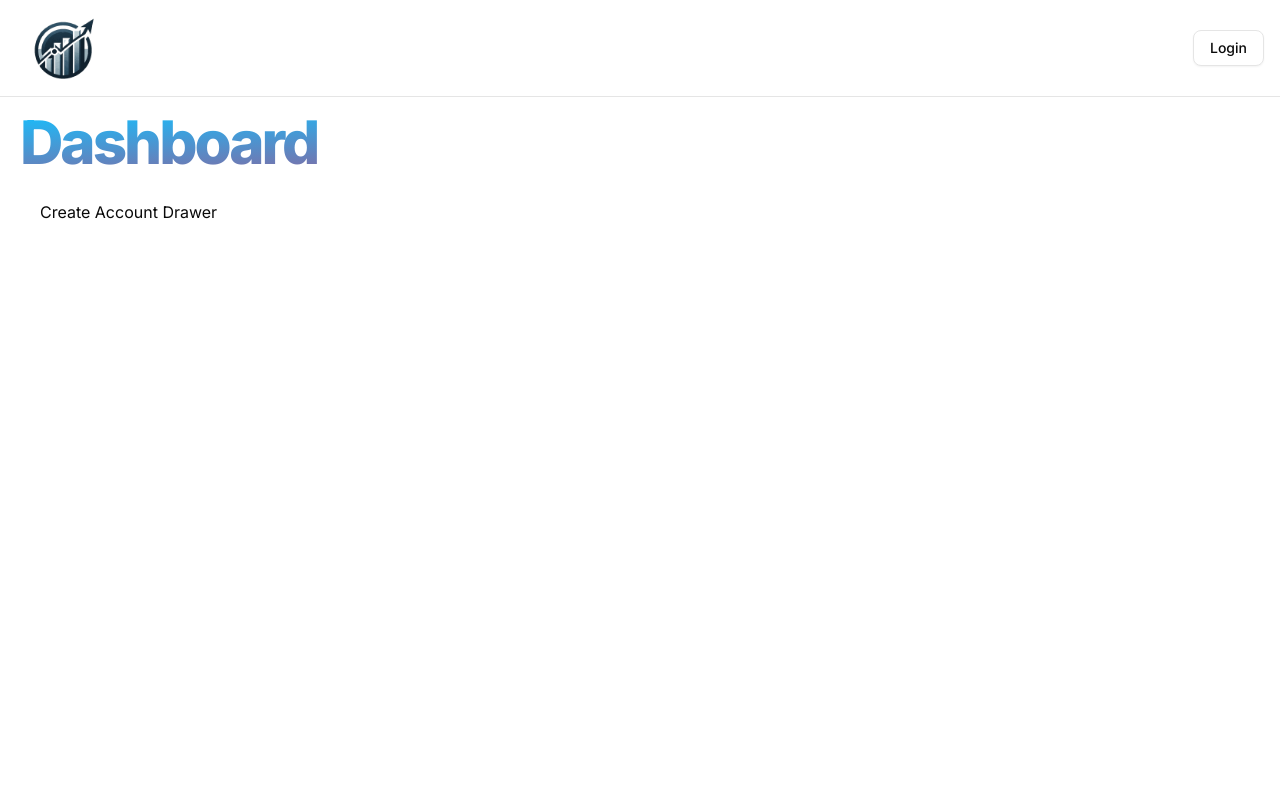
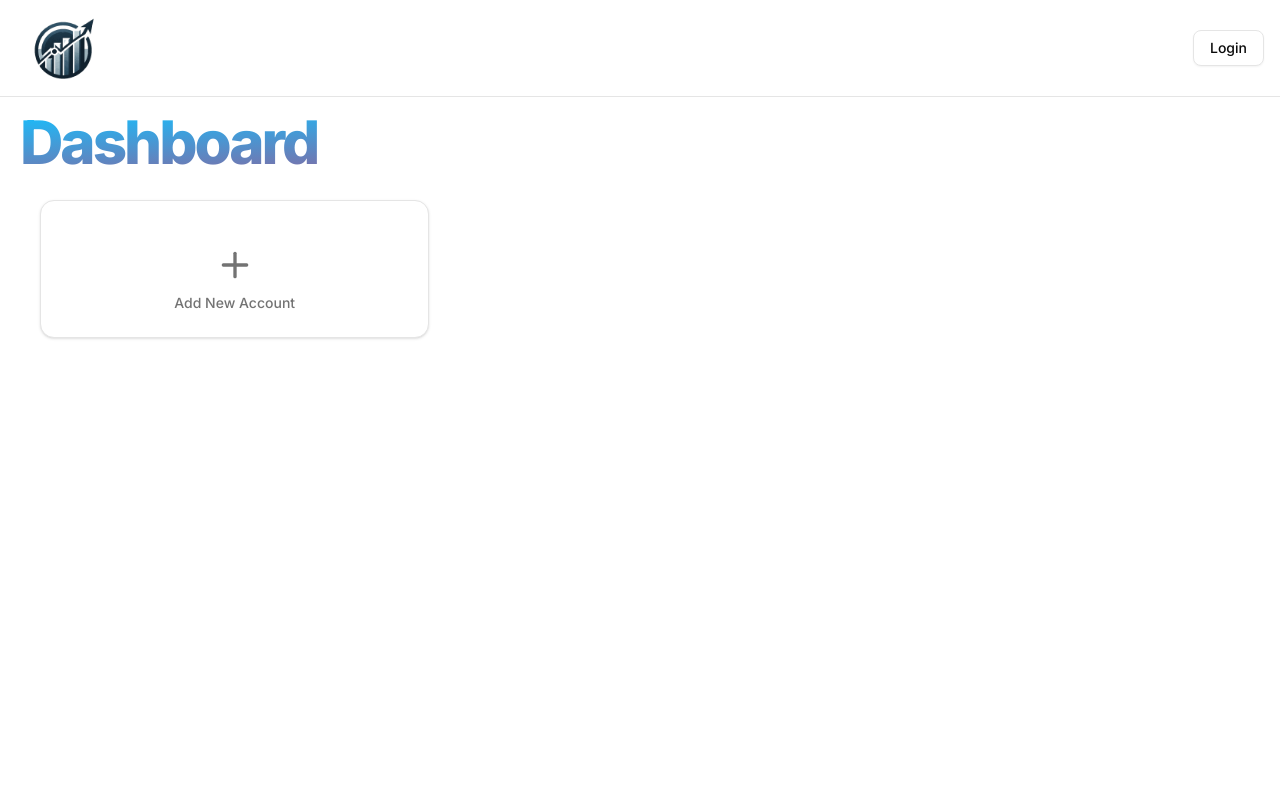
Before and after one commit to UsmanSaleem2003/Finance_Manager_WebApp_NEXTJS, a Next.js app: page /dashboard in a window 1280 px wide. Shown: the top 800 px of the page. Built offline with nearby package versions, Linux system fonts and the light colour scheme; no server answers.

Commit message:
working on drawer for creating account on dashboard page

```diff
--- a/app/(main)/dashboard/page.jsx
+++ b/app/(main)/dashboard/page.jsx
@@ -1,5 +1,7 @@
 import React from 'react'
 import CreateAccountDrawer from '@/components/customComponents/createAccountDrawer'
+import { Card, CardContent } from '@/components/ui/card'
+import { Plus } from 'lucide-react'
 
 const DashboardPage = () => {
     return (
@@ -9,10 +11,15 @@ const DashboardPage = () => {
             {/* Dashboard Overview */}
 
             {/* Accounts Grid */}
-            <div>
+            <div className='grid gap-4 md:grid-cols-2 lg:grid-cols-3'>
                 {/* below is reuseable component (kind of popup for further actions) */}
                 <CreateAccountDrawer>
-
+                    <Card className="hover:shadow-xl shadow-neutal-400/30 transition-shadow cursor-pointer">
+                        <CardContent className="flex flex-col items-center justify-center text-muted-foreground h-full pt-5">
+                            <Plus className='h-10 w-10 mb-2' />
+                            <p className='text-sm font-medium'>Add New Account</p>
+                        </CardContent>
+                    </Card>
                 </CreateAccountDrawer>
             </div>
         </div>
--- a/components/customComponents/createAccountDrawer.jsx
+++ b/components/customComponents/createAccountDrawer.jsx
@@ -1,12 +1,31 @@
 "use client"
 
-import React from 'react'
+import React, { useState } from 'react'
+import {
+    Drawer,
+    DrawerContent,
+    DrawerHeader,
+    DrawerTitle,
+    DrawerTrigger,
+} from "@/components/ui/drawer"
 
-const CreateAccountDrawer = () => {
+const CreateAccountDrawer = ({ children }) => {
+    const [open, setOpen] = useState(false);
+
     return (
-        <div>
-            Create Account Drawer
-        </div>
+        <Drawer open={open} onOpenChange={setOpen}>
+            <DrawerTrigger asChild>{children}</DrawerTrigger>
+            <DrawerContent>
+                <DrawerHeader>
+                    <DrawerTitle>Create New Account</DrawerTitle>
+                </DrawerHeader>
+                <div>
+                    <form>
+
+                    </form>
+                </div>
+            </DrawerContent>
+        </Drawer>
     )
 }
 
```
